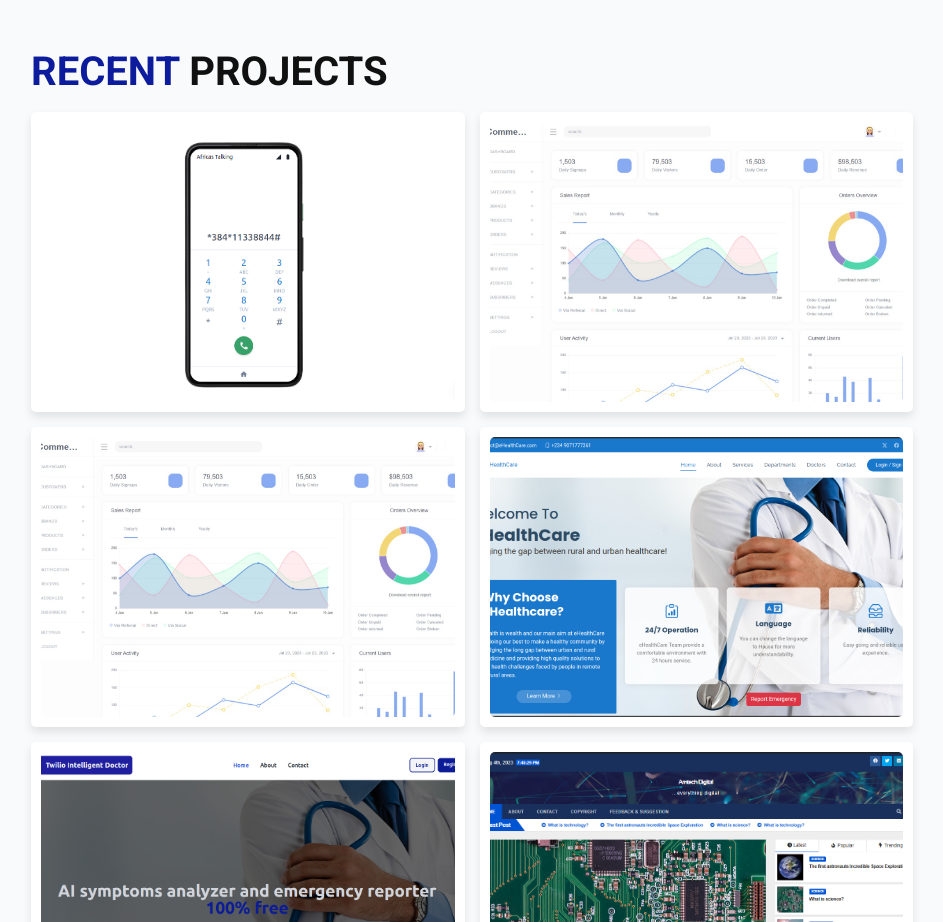
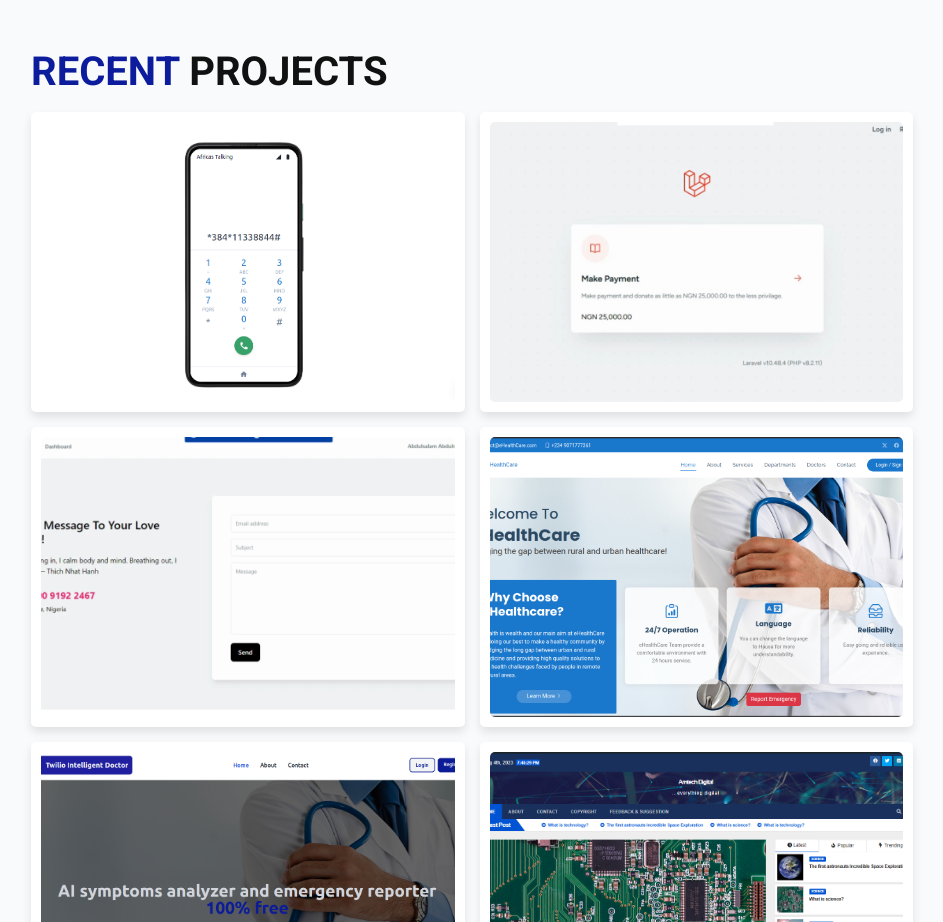
Before and after one commit to abdulsalamamtech/abdulsalamamtech, a website: page index.html in a window 1280 px wide. Shown: the part 3660-4582 px from the top of the page, without its empty margins (318-1261 px from the left). Drawn offline with Linux system fonts and the light colour scheme.

Commit message:
Modified index.html file

```diff
--- a/index.html
+++ b/index.html
@@ -412,7 +412,7 @@
         </div>
 
         <div class="box">
-            <img src="images/ecommerce-admin-dashboard.jpeg" alt="Dynamic ecommerce dashboard : Abdulsalam Amtech Personal Portfolio"
+            <img src="images/laravel-donation-system-2024-08-06-15-58-00.png" alt="Dynamic ecommerce dashboard : Abdulsalam Amtech Personal Portfolio"
                 title="Dynamic ecommerce admin dashboard with backend integration using JS, PHP & MySQL.">
             <h3># Laravel Payment App
                 <p>Flutterwave API, Laravel(PHP) & MySQL.
@@ -427,7 +427,7 @@
         </div>
 
         <div class="box">
-            <img src="images/ecommerce-admin-dashboard.jpeg" alt="Dynamic ecommerce dashboard : Abdulsalam Amtech Personal Portfolio"
+            <img src="images/laravel-mail-system-form-2024-08-06-15-59-53.png" alt="Dynamic ecommerce dashboard : Abdulsalam Amtech Personal Portfolio"
                 title="Dynamic ecommerce admin dashboard with backend integration using JS, PHP & MySQL.">
             <h3># Laravel mailing system
                 <p>Mailer, Laravel(PHP) & MySQL.
```
